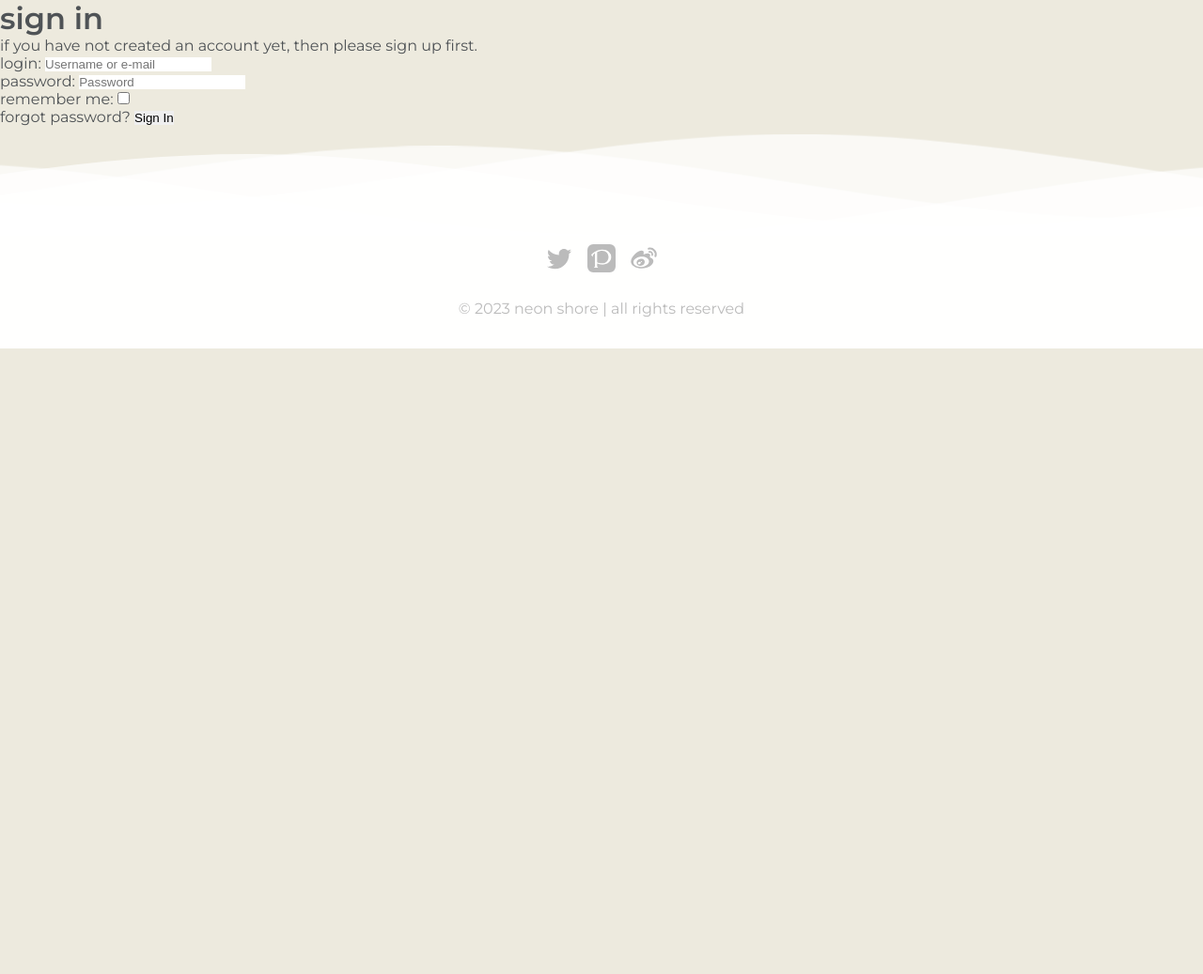
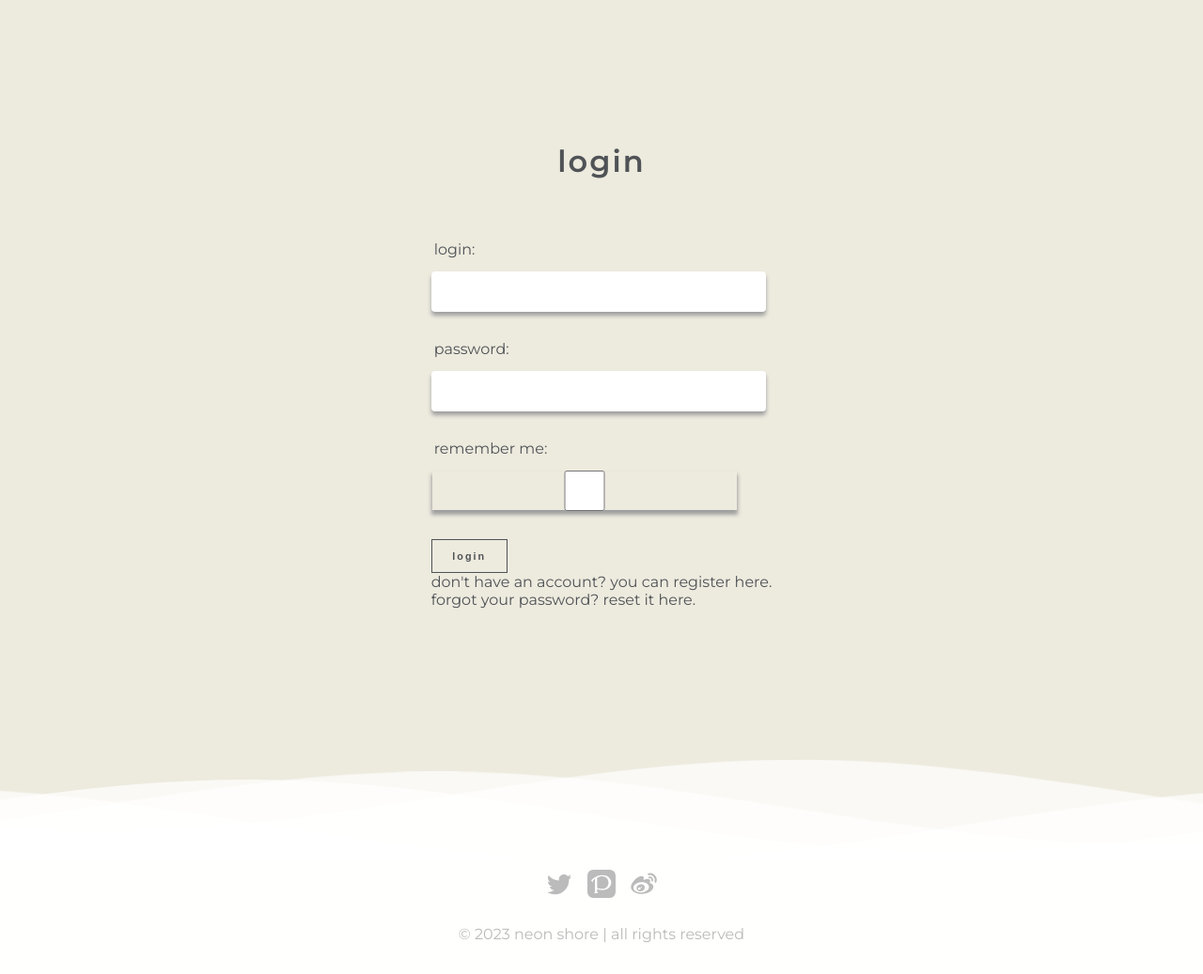
Before and after one commit to Ryael/neon-shore, a Django app: page /accounts/login/ in a window 1280 px wide. Shown: the part 63-1100 px from the top of the page at 94% size. Before the commit the page ends 434 px from the top, so only its background shows below. Run offline with Django 3.2, Linux system fonts and the light colour scheme; some libraries are stand-ins or nearby versions.

Commit message:
Add html structure for `login.html`

```diff
--- a/templates/allauth/account/login.html
+++ b/templates/allauth/account/login.html
@@ -1,46 +1,40 @@
 {% extends "account/base.html" %}
 
 {% load i18n %}
+
 {% load account socialaccount %}
 
-{% block head_title %}{% trans "Sign In" %}{% endblock %}
+{% block title %}Login{% endblock %}
 
 {% block content %}
-
-<h1>{% trans "Sign In" %}</h1>
-
-{% get_providers as socialaccount_providers %}
-
-{% if socialaccount_providers %}
-<p>{% blocktrans with site.name as site_name %}Please sign in with one
-of your existing third party accounts. Or, <a href="{{ signup_url }}">sign up</a>
-for a {{ site_name }} account and sign in below:{% endblocktrans %}</p>
-
-<div class="socialaccount_ballot">
-
-  <ul class="socialaccount_providers">
-    {% include "socialaccount/snippets/provider_list.html" with process="login" %}
-  </ul>
-
-  <div class="login-or">{% trans 'or' %}</div>
-
+<div id="form-container">
+  <div id="login-form">
+    <h2>{% trans "Login" %}</h2>
+    <form class="login" method="POST" action="{% url 'account_login' %}">
+      {% csrf_token %}
+      {{ form.as_p }}
+      {% if redirect_field_value %}
+      <input type="hidden" name="{{ redirect_field_name }}" value="{{ redirect_field_value }}">
+      {% endif %}
+      <button class="primaryAction, btn"  type="submit">{% trans "Login" %}
+      </button>
+    </form>
+    <div id="body-form">
+      <p>
+        {% blocktrans %}
+        Don't have an account? You can
+        <a href="{{ signup_url }}">
+          <span>Register here.</span>
+        </a>
+        {% endblocktrans %}
+      </p>
+      <p>
+        Forgot your password?
+        <a href="{% url 'account_reset_password' %}">
+          <span>Reset it here.</span>
+        </a>
+      </p>
+    </div>
+  </div>
 </div>
-
-{% include "socialaccount/snippets/login_extra.html" %}
-
-{% else %}
-<p>{% blocktrans %}If you have not created an account yet, then please
-<a href="{{ signup_url }}">sign up</a> first.{% endblocktrans %}</p>
-{% endif %}
-
-<form class="login" method="POST" action="{% url 'account_login' %}">
-  {% csrf_token %}
-  {{ form.as_p }}
-  {% if redirect_field_value %}
-  <input type="hidden" name="{{ redirect_field_name }}" value="{{ redirect_field_value }}" />
-  {% endif %}
-  <a class="button secondaryAction" href="{% url 'account_reset_password' %}">{% trans "Forgot Password?" %}</a>
-  <button class="primaryAction" type="submit">{% trans "Sign In" %}</button>
-</form>
-
 {% endblock %}
```
